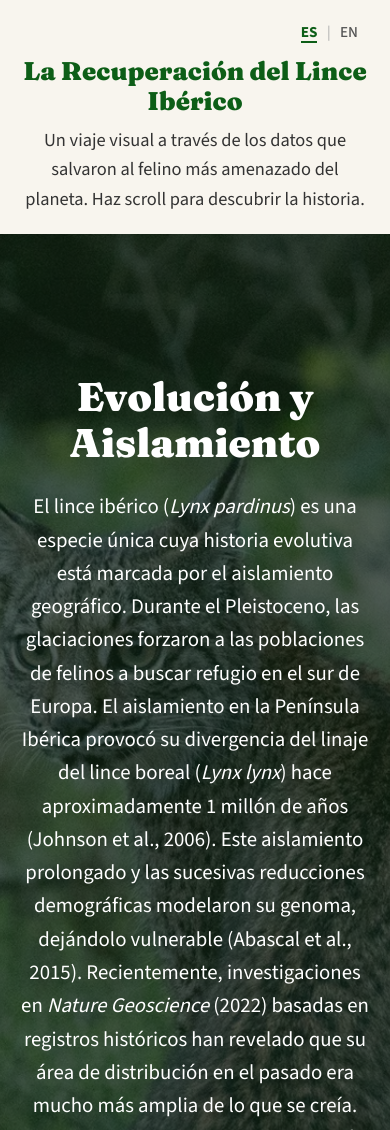
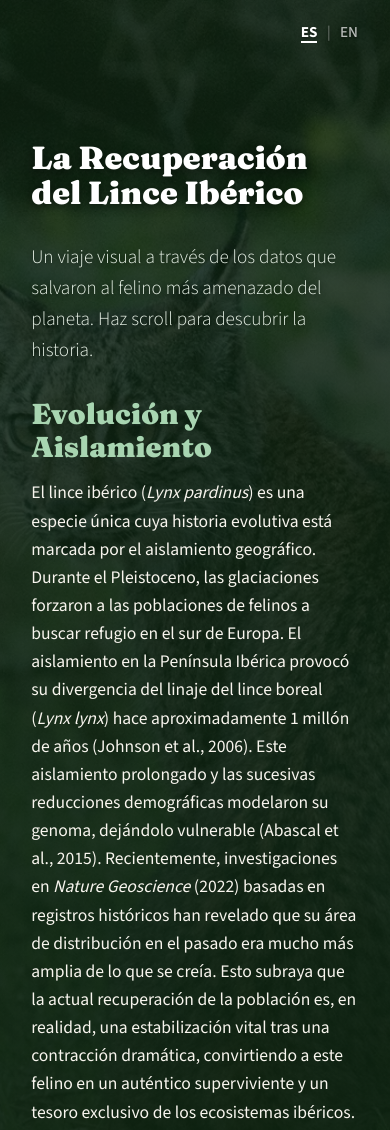
Before and after one commit to plattdev/lynx, a plain HTML site: page index.html in a window 390 px wide. Shown: the top 1130 px of the page. Drawn offline with nearby package versions, Linux system fonts and the light colour scheme; no server answers; a script that the page names is missing.

Commit message:
style: better banner UX/UI

```diff
--- a/css/style.css
+++ b/css/style.css
@@ -56,24 +56,26 @@ body {
   padding: 0;
   margin: 0;
   cursor: pointer;
-  color: #555;
+  color: rgba(255, 255, 255, 0.7);
   font-weight: 500;
   transition: color 0.2s ease, border-color 0.2s ease;
+  text-shadow: 0 1px 3px rgba(0,0,0,0.6);
 }
 
 .lang-btn:hover {
-  color: #0d5e17;
+  color: #fff;
 }
 
 .lang-btn.active {
-  color: #0d5e17;
+  color: #fff;
   font-weight: 700;
-  border-bottom: 2px solid #0d5e17;
+  border-bottom: 2px solid #fff;
 }
 
 .lang-separator {
-  color: #aaa;
+  color: rgba(255, 255, 255, 0.4);
   margin: 0 0.4rem;
+  text-shadow: 0 1px 3px rgba(0,0,0,0.6);
 }
 
 h1 {
@@ -97,24 +99,14 @@ p {
 /* --- ESTRUCTURA Y CAPAS PRINCIPALES --- */
 /* Esta regla unificada asegura que todos los contenedores principales
    estén por encima del velo de fondo. */
-.main-header,
+.hero-section,
 .main-footer,
 #scrolly-container {
   position: relative;
   z-index: 1;
 }
 
-/* --- CABECERA Y PIE DE PÁGINA --- */
-.main-header {
-  position: relative;
-  max-width: 1400px;
-  margin: 0 auto;
-  padding: 40px 20px 20px;
-  text-align: center;
-  z-index: 10;
-  background-color: #f8f5ee;
-}
-
+/* --- PIE DE PÁGINA --- */
 .main-footer {
   max-width: 1000px;
   margin: 0 auto;
@@ -122,20 +114,16 @@ p {
   text-align: center;
 }
 
-.main-header h1 {
-  font-size: clamp(1.6rem, 5vw, 2.5rem);
-  color: #0d5e17;
-  margin-bottom: 10px;
+/* --- ESTRUCTURA SCROLLYTELLING --- */
+main {
+  /* Difuminado suave desde el crema del fondo a un verde salvia, y vuelta al crema para transición limpia al mapa */
+  background: linear-gradient(180deg, #f8f5ee 0%, #e6f0e5 20%, #d6ead5 50%, #e6f0e5 80%, #f8f5ee 100%);
+  padding-top: 40px;
+  padding-bottom: 80px;
+  position: relative;
+  z-index: 1;
 }
 
-.main-header p {
-  font-size: clamp(1.15rem, 3vw, 1.35rem);
-  color: #333;
-  max-width: 1400px;
-  margin: 0 auto;
-}
-
-/* --- ESTRUCTURA SCROLLYTELLING --- */
 #scrolly-container {
   display: flex;
   max-width: 1200px;
@@ -182,6 +170,15 @@ p {
 
 .step.is-active {
   opacity: 1;
+}
+
+.step h2 {
+  margin-bottom: 24px;
+}
+
+.step p {
+  font-size: 1.3rem;
+  line-height: 1.6;
 }
 
 /* --- RESPONSIVE: apila el texto y el gráfico en pantallas estrechas --- */
@@ -300,7 +297,7 @@ p {
   text-align: center;
   max-width: 700px;
   margin: 0 auto 24px;
-  font-size: clamp(0.95rem, 2vw, 1.05rem);
+  font-size: clamp(1.2rem, 3vw, 1.4rem);
   padding: 0 20px;
 }
 
@@ -337,54 +334,75 @@ p {
   }
 }
 
-/* --- SECCIÓN BANNER --- */
-.banner-section {
+/* --- HERO SECTION (HEADER + BANNER) --- */
+.hero-section {
   position: relative;
   width: 100%;
-  min-height: calc(100vh - 180px);
+  min-height: 100vh;
+  background-color: #0d2210;
   background-image: url("../images/lince_fondo.jpg.webp");
   background-size: cover;
-  background-position: right 85%;
+  background-position: right -10vw center;
   display: flex;
   align-items: center;
   justify-content: flex-start;
-  padding: 180px 10% 80px;
+  padding: 80px 8% 60px;
   margin-bottom: 40px;
   color: #fff;
   text-align: left;
+  overflow: hidden;
 }
 
-.banner-section::before {
+.hero-section::before {
   content: "";
   position: absolute;
   top: 0;
   left: 0;
   width: 100%;
   height: 100%;
-  background-color: rgba(13, 34, 16, 0.7); /* Dark green overlay */
+  /* Gradient that fades to transparent on the right, keeping the lynx visible */
+  background: linear-gradient(to right, rgba(13, 34, 16, 0.95) 0%, rgba(13, 34, 16, 0.85) 45%, rgba(13, 34, 16, 0) 75%);
   z-index: 1;
 }
 
-.banner-content {
+.hero-content {
   position: relative;
   z-index: 2;
   max-width: 55%;
-  margin-top: 80px;
+  display: flex;
+  flex-direction: column;
+  gap: 2rem;
 }
 
-.banner-content h2 {
+.hero-content h1 {
+  font-size: clamp(2.5rem, 6vw, 4.5rem);
   color: #fff;
-  font-size: clamp(2.5rem, 6vw, 3.5rem);
-  margin-bottom: 24px;
-  margin-top: 0;
+  margin: 0;
+  line-height: 1.1;
+  text-shadow: 0 2px 10px rgba(0,0,0,0.5);
 }
 
-.banner-content p {
-  font-size: clamp(1.3rem, 3vw, 1.55rem);
+.hero-subtitle {
+  font-size: clamp(1.2rem, 2.5vw, 1.5rem);
+  color: #e6f0e5;
+  margin: 0;
+  font-weight: 300;
+  text-shadow: 0 1px 5px rgba(0,0,0,0.5);
+}
+
+.hero-intro h2 {
+  color: #a8d5b1;
+  font-size: clamp(1.8rem, 4vw, 2.5rem);
+  margin: 0 0 1rem 0;
+}
+
+.hero-intro p {
+  font-size: clamp(1.1rem, 2vw, 1.25rem);
   line-height: 1.6;
-  margin-top: 20px;
+  color: #f8f5ee;
+  margin: 0;
   column-count: 2;
-  column-gap: 40px;
+  column-gap: 30px;
 }
 
 /* --- REFERENCIAS --- */
@@ -446,17 +464,27 @@ p {
   }
 }
 
+@media (max-width: 900px) {
+  .hero-section::before {
+    /* More opaque on smaller screens so text is readable over the image */
+    background: linear-gradient(to bottom, rgba(13, 34, 16, 0.8) 0%, rgba(13, 34, 16, 0.95) 100%);
+  }
+  .hero-content {
+    max-width: 100%;
+    margin-top: 40px;
+  }
+  .hero-section {
+    background-position: center;
+    align-items: center;
+    padding-top: 100px;
+  }
+}
+
 @media (max-width: 768px) {
-  .banner-section {
-    background-position: center;
-    justify-content: center;
-    text-align: center;
-    padding: 60px 5%;
+  .hero-content h1 {
+    font-size: clamp(2rem, 8vw, 3rem);
   }
-  .banner-content {
-    max-width: 100%;
-  }
-  .banner-content p {
+  .hero-intro p {
     column-count: 1;
   }
 }
--- a/index.html
+++ b/index.html
@@ -8,31 +8,31 @@
     <link href="https://unpkg.com/maplibre-gl@4/dist/maplibre-gl.css" rel="stylesheet" crossorigin="anonymous" />
   </head>
   <body>
-    <header class="main-header">
+    <header class="hero-section">
       <div class="lang-selector">
         <button id="btn-es" class="lang-btn active" onclick="setLanguage('es')">ES</button>
         <span class="lang-separator">|</span>
         <button id="btn-en" class="lang-btn" onclick="setLanguage('en')">EN</button>
       </div>
-      <h1 data-i18n="title">La Recuperación del Lince Ibérico</h1>
-      <p data-i18n="subtitle">Un viaje visual a través de los datos que salvaron al felino más amenazado del planeta. Haz scroll para descubrir la historia.</p>
 
+      <div class="hero-content">
+        <h1 data-i18n="title">La Recuperación del Lince Ibérico</h1>
+        <p class="hero-subtitle" data-i18n="subtitle">Un viaje visual a través de los datos que salvaron al felino más amenazado del planeta. Haz scroll para descubrir la historia.</p>
 
-    </header>
+        <div class="hero-intro">
+          <h2 data-i18n="banner_title">Evolución y Aislamiento</h2>
+          <p data-i18n="banner_text">
+            El lince ibérico (<em>Lynx pardinus</em>) es una especie única cuya historia evolutiva está marcada por el aislamiento geográfico. Durante el Pleistoceno (2,59 millones – 11 700 años), las glaciaciones provocaron que las poblaciones de felinos buscasen refugio en el sur de Europa. El aislamiento en la Península Ibérica provocó su divergencia del linaje del lince boreal (<em>Lynx lynx</em>) hace aproximadamente 1 millón de años (Johnson et al., 2006). Este aislamiento prolongado y las sucesivas reducciones demográficas modelaron su genoma, dejándolo vulnerable (Abascal et al., 2015), pero lo convirtieron en un tesoro exclusivo de los ecosistemas ibéricos.
+          </p>
+        </div>
+      </div>
 
-    <section class="banner-section">
-      <div class="banner-content">
-        <h2 data-i18n="banner_title">Evolución y Aislamiento</h2>
-        <p data-i18n="banner_text">
-          El lince ibérico (<em>Lynx pardinus</em>) es una especie única cuya historia evolutiva está marcada por el aislamiento geográfico. Durante el Pleistoceno (2,59 millones – 11 700 años), las glaciaciones provocaron que las poblaciones de felinos buscasen refugio en el sur de Europa. El aislamiento en la Península Ibérica provocó su divergencia del linaje del lince boreal (<em>Lynx lynx</em>) hace aproximadamente 1 millón de años (Johnson et al., 2006). Este aislamiento prolongado y las sucesivas reducciones demográficas modelaron su genoma, dejándolo vulnerable (Abascal et al., 2015), pero lo convirtieron en un tesoro exclusivo de los ecosistemas ibéricos.
-        </p>
-      </div>
       <div class="scroll-indicator">
         <svg viewBox="0 0 24 24" fill="none" stroke="currentColor" stroke-width="2" stroke-linecap="round" stroke-linejoin="round">
           <polyline points="6 9 12 15 18 9"></polyline>
         </svg>
       </div>
-    </section>
+    </header>
 
     <main>
       <section id="scrolly-container">
@@ -102,11 +102,6 @@
         de cada círculo es proporcional a la población.
       </p>
       <div id="map">
-        <img
-          src="images/lynxDraw.svg"
-          alt="Ilustración de lince ibérico"
-          class="map-lynx-overlay"
-        />
       </div>
     </section>
 
@@ -116,6 +111,9 @@
         <li data-i18n="ref_1">Abascal, F., Corvelo, A., Cruz, F., et al. (2015). Extreme genomic erosion after recurrent demographic bottlenecks in the highly endangered Iberian lynx. <em>Genome Biology</em>, 16(1), 251.</li>
         <li data-i18n="ref_2">Johnson, W. E., Eizirik, E., Pecon-Slattery, J., et al. (2006). The Late Miocene radiation of modern Felidae: A genetic assessment. <em>Science</em>, 311(5757), 73-77.</li>
         <li data-i18n="ref_3">Rodríguez, A., & Delibes, M. (1992). Current range and status of the Iberian lynx <em>Lynx pardinus</em>. <em>Biological Conservation</em>, 61(3), 189-196.</li>
+        <li data-i18n="ref_4"></li>
+        <li data-i18n="ref_5"></li>
+        <li data-i18n="ref_6"></li>
       </ul>
     </section>
 
--- a/translations.js
+++ b/translations.js
@@ -3,15 +3,15 @@ const translations = {
     "title": "La Recuperación del Lince Ibérico",
     "subtitle": "Un viaje visual a través de los datos que salvaron al felino más amenazado del planeta. Haz scroll para descubrir la historia.",
     "step1_title": "Paso 1: Al Borde del Abismo",
-    "step1_text": "En 2002, solo quedaban <strong>94 linces ibéricos</strong> en el mundo, confinados en dos pequeñas poblaciones en Andalucía. Su extinción parecía cada vez más evidente.",
+    "step1_text": "En 2002, solo quedaban <strong>94 linces ibéricos</strong> en el mundo, confinados en dos pequeñas poblaciones en Andalucía. Su extinción parecía cada vez más evidente. Este dramático declive fue provocado principalmente por la fragmentación del hábitat y el colapso de las poblaciones de conejo silvestre (su presa principal, que supone más del 80% de su dieta) debido a la mixomatosis y la enfermedad hemorrágica del conejo (Delibes et al., 2000).",
     "step2_title": "Paso 2: La Apuesta por la Vida",
-    "step2_text": "Arrancó un esfuerzo de conservación sin precedentes. Gracias a los programas de cría en cautividad y a la protección del hábitat, la población inició una lenta pero constante recuperación, superando los 400 ejemplares en 2015.",
+    "step2_text": "Arrancó un esfuerzo de conservación sin precedentes. Gracias a los programas de cría en cautividad y a la protección del hábitat, la población inició una lenta pero constante recuperación, superando los 400 ejemplares en 2015. La cría <em>ex situ</em> logró preservar una valiosa diversidad genética, mientras que los grandes proyectos LIFE de la Unión Europea coordinaron la recuperación del hábitat y la repoblación de conejos (Simón et al., 2012).",
     "step3_title": "Paso 3: La Repoblación",
-    "step3_text": "Con las reintroducciones en nuevos territorios como Extremadura y Castilla-La Mancha, la especie cruzó una barrera clave. En 2020, la población superó por primera vez los <strong>1.000 ejemplares</strong>, expandiendo su reino.",
+    "step3_text": "Con las reintroducciones en nuevos territorios como Extremadura y Castilla-La Mancha, la especie cruzó una barrera clave. En 2020, la población superó por primera vez los <strong>1.000 ejemplares</strong>, expandiendo su reino. El 'rescate genético' fue fundamental: al mezclar individuos de las aisladas poblaciones de Doñana y Andújar, se mejoró el vigor híbrido y se empezó a mitigar la profunda erosión genómica heredada (Godoy et al., 2009).",
     "step4_title": "Paso 4: España, el Gran Refugio",
-    "step4_text": "España concentra la mayor parte de la población ibérica, distribuida principalmente por Castilla-La Mancha, Andalucía, Extremadura y nuevas zonas de reintroducción como Murcia, Castilla y León y Madrid. En 2024, la población española alcanzó los <strong>2.047 ejemplares</strong>.",
+    "step4_text": "España concentra la mayor parte de la población ibérica, distribuida principalmente por Castilla-La Mancha, Andalucía, Extremadura y nuevas zonas de reintroducción como Murcia, Castilla y León y Madrid. En 2024, la población española alcanzó los <strong>2.047 ejemplares</strong>. Los modelos científicos actuales recalcan la importancia de crear corredores ecológicos que conecten estas metapoblaciones, permitiendo la dispersión natural y amortiguando el impacto del cambio climático.",
     "step5_title": "Paso 5: Un Éxito Ibérico Compartido",
-    "step5_text": "Al otro lado de la frontera, la población lusa se concentra en el <strong>Valle del Guadiana</strong> y ya suma <strong>394 linces</strong> en 2025. Sumando ambos países, la población total del lince ibérico alcanzó en 2025 un récord histórico de <strong>2.663 ejemplares</strong>, con 542 hembras reproductoras y 952 cachorros nacidos ese año. El lince ibérico ha dejado de estar al borde de la extinción para convertirse en un símbolo de esperanza transfronteriza.",
+    "step5_text": "Al otro lado de la frontera, la población lusa se concentra en el <strong>Valle del Guadiana</strong> y ya suma <strong>394 linces</strong> en 2025. Sumando ambos países, la población total del lince ibérico alcanzó en 2025 un récord histórico de <strong>2.663 ejemplares</strong>, con 542 hembras reproductoras y 952 cachorros nacidos ese año. El lince ibérico ha dejado de estar al borde de la extinción para convertirse en un símbolo de esperanza transfronteriza, logrando que en 2024 la UICN recatalogase a la especie de 'En Peligro' a 'Vulnerable'.",
     "map_title": "Distribución Geográfica en 2025",
     "map_subtitle": "Número de linces ibéricos censados en 2025. El tamaño de cada círculo es proporcional a la población.",
     "footer_source": "Fuente de datos: MITECO – programas de conservación del lince ibérico en España y Portugal.",
@@ -26,21 +26,24 @@ const translations = {
     "references_title": "Referencias Científicas",
     "ref_1": "Abascal, F., Corvelo, A., Cruz, F., et al. (2015). Extreme genomic erosion after recurrent demographic bottlenecks in the highly endangered Iberian lynx. <em>Genome Biology</em>, 16(1), 251.",
     "ref_2": "Johnson, W. E., Eizirik, E., Pecon-Slattery, J., et al. (2006). The Late Miocene radiation of modern Felidae: A genetic assessment. <em>Science</em>, 311(5757), 73-77.",
-    "ref_3": "Rodríguez, A., & Delibes, M. (1992). Current range and status of the Iberian lynx <em>Lynx pardinus</em>. <em>Biological Conservation</em>, 61(3), 189-196."
+    "ref_3": "Rodríguez, A., & Delibes, M. (1992). Current range and status of the Iberian lynx <em>Lynx pardinus</em>. <em>Biological Conservation</em>, 61(3), 189-196.",
+    "ref_4": "Delibes, M., Rodríguez, A., & Ferreras, P. (2000). Action Plan for the Conservation of the Iberian Lynx in Europe. <em>Council of Europe Publishing</em>.",
+    "ref_5": "Simón, M. A., et al. (2012). Ten years conserving the Iberian lynx. <em>Consejería de Agricultura, Pesca y Medio Ambiente, Junta de Andalucía</em>.",
+    "ref_6": "Godoy, J. A., et al. (2009). Molecular ecology of the Iberian lynx: a retrospective and prospective view. <em>Conservation Genetics</em>, 10, 893-906."
   },
   en: {
     "title": "The Iberian Lynx Recovery",
     "subtitle": "A visual journey through the data that saved the most endangered feline on the planet. Scroll to discover the story.",
     "step1_title": "Step 1: On the Brink",
-    "step1_text": "In 2002, only <strong>94 Iberian lynxes</strong> remained in the world, confined to two small populations in Andalusia. Their extinction seemed increasingly inevitable.",
+    "step1_text": "In 2002, only <strong>94 Iberian lynxes</strong> remained in the world, confined to two small populations in Andalusia. Their extinction seemed increasingly inevitable. This dramatic decline was primarily driven by habitat fragmentation and the collapse of wild rabbit populations (their main prey, making up over 80% of their diet) due to myxomatosis and Rabbit Hemorrhagic Disease (Delibes et al., 2000).",
     "step2_title": "Step 2: A Bet on Life",
-    "step2_text": "An unprecedented conservation effort began. Thanks to captive breeding programs and habitat protection, the population started a slow but steady recovery, surpassing 400 individuals in 2015.",
+    "step2_text": "An unprecedented conservation effort began. Thanks to captive breeding programs and habitat protection, the population started a slow but steady recovery, surpassing 400 individuals in 2015. The <em>ex situ</em> breeding strategy successfully preserved valuable genetic diversity, while major EU LIFE projects coordinated critical habitat restoration and rabbit restocking (Simón et al., 2012).",
     "step3_title": "Step 3: Repopulation",
-    "step3_text": "With reintroductions in new territories like Extremadura and Castilla-La Mancha, the species crossed a key barrier. In 2020, the population exceeded <strong>1,000 individuals</strong> for the first time, expanding its realm.",
+    "step3_text": "With reintroductions in new territories like Extremadura and Castilla-La Mancha, the species crossed a key barrier. In 2020, the population exceeded <strong>1,000 individuals</strong> for the first time, expanding its realm. 'Genetic rescue' was crucial: by mixing individuals from the isolated Doñana and Andújar populations, hybrid vigor improved, helping mitigate the profound inherited genomic erosion (Godoy et al., 2009).",
     "step4_title": "Step 4: Spain, the Great Refuge",
-    "step4_text": "Spain holds the vast majority of the Iberian population, distributed mainly across Castilla-La Mancha, Andalusia, Extremadura, and new reintroduction areas like Murcia, Castilla y León, and Madrid. In 2024, the Spanish population reached <strong>2,047 individuals</strong>.",
+    "step4_text": "Spain holds the vast majority of the Iberian population, distributed mainly across Castilla-La Mancha, Andalusia, Extremadura, and new reintroduction areas like Murcia, Castilla y León, and Madrid. In 2024, the Spanish population reached <strong>2,047 individuals</strong>. Current scientific models emphasize the importance of creating ecological corridors to connect these metapopulations, allowing for natural dispersal and buffering against climate change impacts.",
     "step5_title": "Step 5: A Shared Iberian Success",
-    "step5_text": "Across the border, the Portuguese population is concentrated in the <strong>Guadiana Valley</strong> and already numbers <strong>394 lynxes</strong> in 2025. Combining both countries, the total Iberian lynx population reached a historic record of <strong>2,663 individuals</strong> in 2025, with 542 breeding females and 952 cubs born that year. The Iberian lynx has stepped back from the brink of extinction to become a symbol of cross-border hope.",
+    "step5_text": "Across the border, the Portuguese population is concentrated in the <strong>Guadiana Valley</strong> and already numbers <strong>394 lynxes</strong> in 2025. Combining both countries, the total Iberian lynx population reached a historic record of <strong>2,663 individuals</strong> in 2025, with 542 breeding females and 952 cubs born that year. The Iberian lynx has stepped back from the brink of extinction to become a symbol of cross-border hope, successfully leading the IUCN to downlist the species from 'Endangered' to 'Vulnerable' in 2024.",
     "map_title": "Geographical Distribution in 2025",
     "map_subtitle": "Number of Iberian lynxes censused in 2025. The size of each circle is proportional to the population.",
     "footer_source": "Data source: MITECO – Iberian lynx conservation programs in Spain and Portugal.",
@@ -55,6 +58,9 @@ const translations = {
     "references_title": "Scientific References",
     "ref_1": "Abascal, F., Corvelo, A., Cruz, F., et al. (2015). Extreme genomic erosion after recurrent demographic bottlenecks in the highly endangered Iberian lynx. <em>Genome Biology</em>, 16(1), 251.",
     "ref_2": "Johnson, W. E., Eizirik, E., Pecon-Slattery, J., et al. (2006). The Late Miocene radiation of modern Felidae: A genetic assessment. <em>Science</em>, 311(5757), 73-77.",
-    "ref_3": "Rodríguez, A., & Delibes, M. (1992). Current range and status of the Iberian lynx <em>Lynx pardinus</em>. <em>Biological Conservation</em>, 61(3), 189-196."
+    "ref_3": "Rodríguez, A., & Delibes, M. (1992). Current range and status of the Iberian lynx <em>Lynx pardinus</em>. <em>Biological Conservation</em>, 61(3), 189-196.",
+    "ref_4": "Delibes, M., Rodríguez, A., & Ferreras, P. (2000). Action Plan for the Conservation of the Iberian Lynx in Europe. <em>Council of Europe Publishing</em>.",
+    "ref_5": "Simón, M. A., et al. (2012). Ten years conserving the Iberian lynx. <em>Consejería de Agricultura, Pesca y Medio Ambiente, Junta de Andalucía</em>.",
+    "ref_6": "Godoy, J. A., et al. (2009). Molecular ecology of the Iberian lynx: a retrospective and prospective view. <em>Conservation Genetics</em>, 10, 893-906."
   }
 };
```
